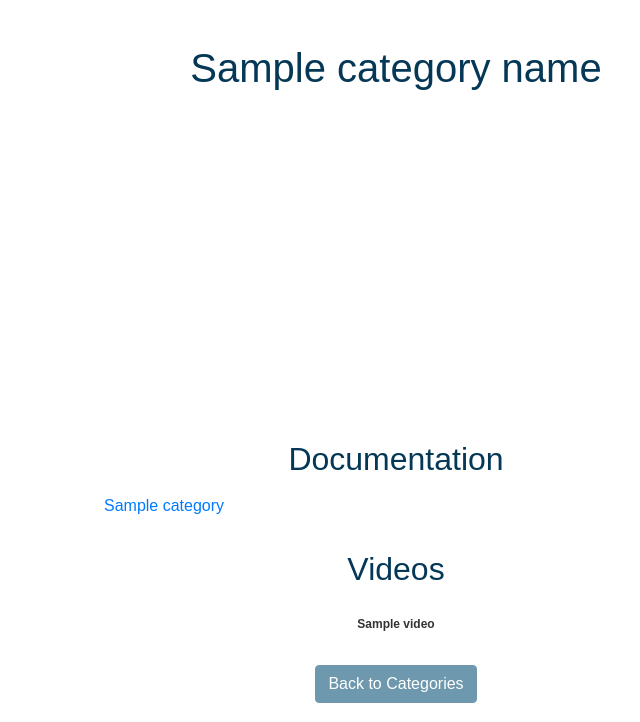
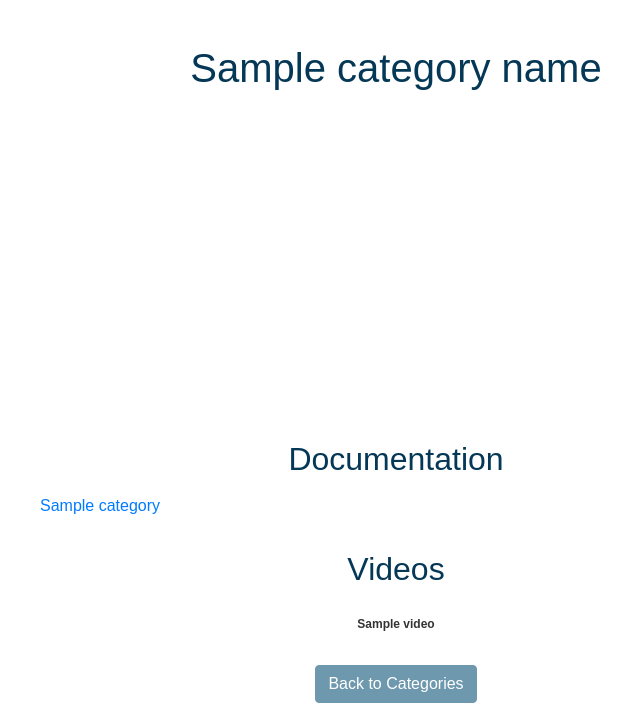
Before and after one commit to suhedges/instruct, a Flask app: template templates/category.html in a window 1280 px wide. Shown: the top 722 px of the page, without its empty margins (244-884 px from the left). Run offline with Flask 3, Linux system fonts and the light colour scheme; the template is opened without the code that fills it: most values are stand-ins (such as "Sample title", 1, 10 or a date in 2020); some libraries are stand-ins or nearby versions.

Commit message:
Update styles.css

```diff
--- a/static/css/styles.css
+++ b/static/css/styles.css
@@ -1,8 +1,8 @@
 body {
     font-family: 'Segoe UI', Tahoma, Geneva, Verdana, sans-serif;
     margin: 0;
-    padding-left: 25%;
-    padding-right: 25%;
+    padding-left: 20%;
+    padding-right: 20%;
     overflow-y: scroll;
     overflow-x: hidden;
 }
```
